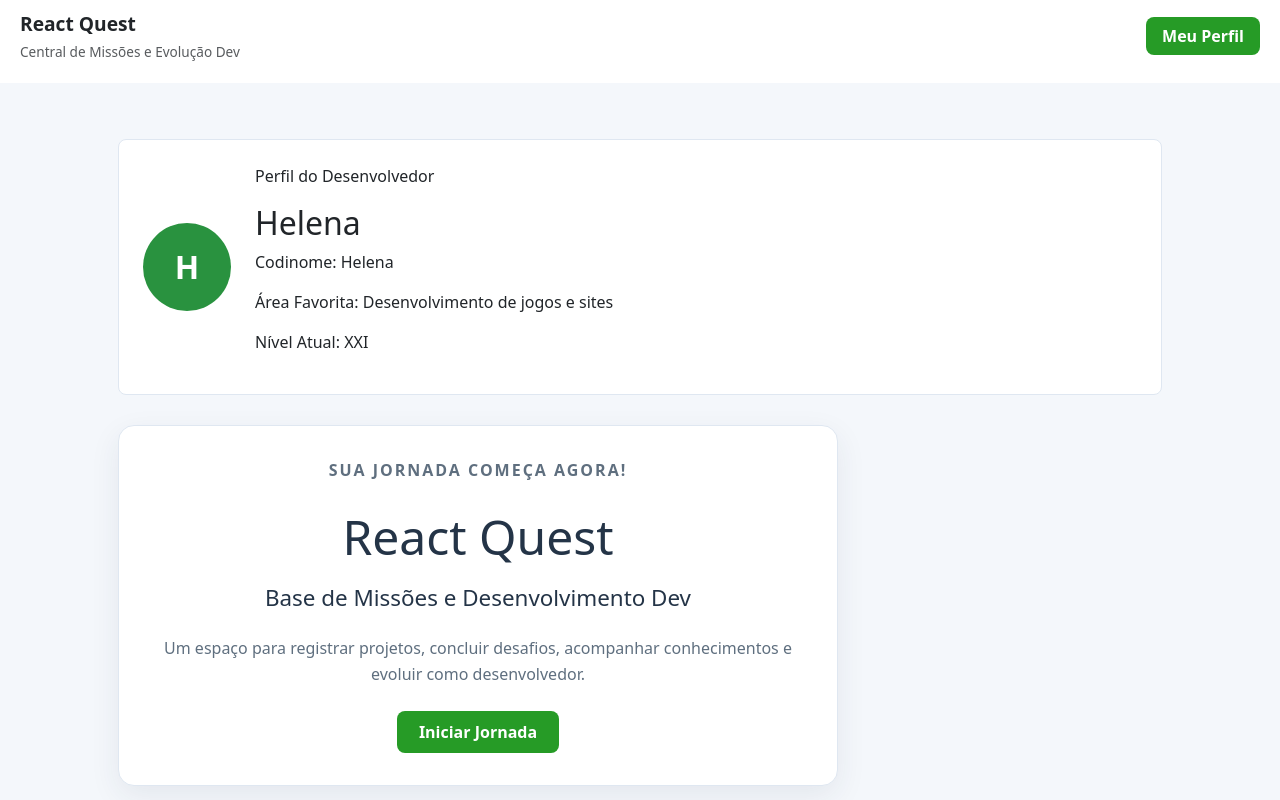
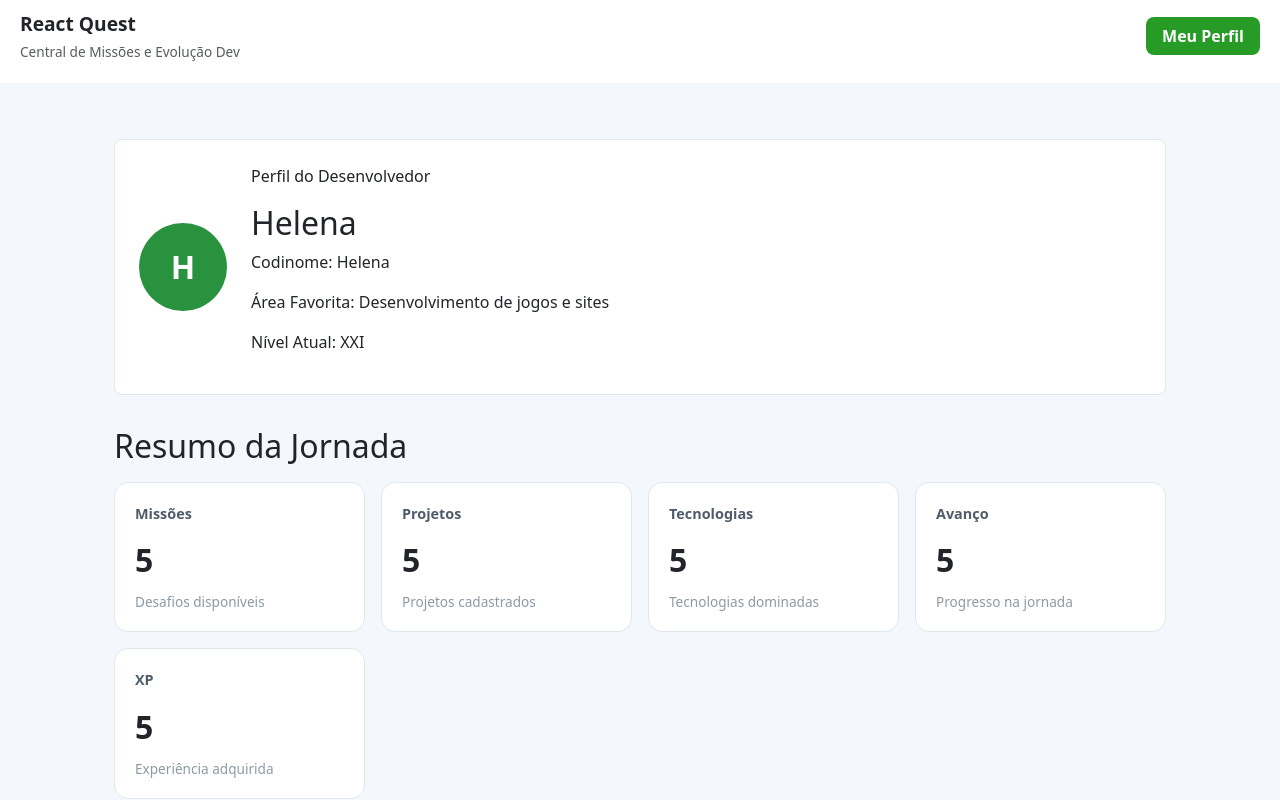
Before and after one commit to Unilelegroot/React-Quest, a React (Vite) app: page / in a window 1280 px wide. Shown: the top 800 px of the page. Built offline with nearby package versions, Linux system fonts and the light colour scheme.

Commit message:
feat: summary card

```diff
--- a/src/App.css
+++ b/src/App.css
@@ -13,5 +13,39 @@
   max-width: 1100px;
   flex: 1;
   margin:0 auto;
-  padding: 32px 28px;
+  padding: 32px 24px;
+  flex-direction: column;
+  justify-content: center;
+  align-items: center;
 }
+
+.summary-section{
+  margin-top: 32px;
+}
+
+.summary-section h2{
+  margin-bottom:16px;
+}
+
+.summary-grid{
+  display: grid;
+  grid-template-columns: repeat(4,1fr);
+  gap: 16px;
+}
+
+@media (max-width: 768px) {
+  .summary-grid{
+    grid-template-columns: repeat(2,1fr);
+  }
+}
+
+@media (max-width: 480px) {
+  .profile-card{
+    flex-direction: column;
+    align-items: flex-start;
+  }
+
+  .summary-grid{
+    grid-template-columns: 1fr;
+  }
+}
--- a/src/App.jsx
+++ b/src/App.jsx
@@ -3,6 +3,41 @@ import Header from "./components/Header"
 import Welcome from "./components/Welcome"
 import Footer from "./components/Footer"
 import ProfileCard from "./components/ProfileCard"
+import SummaryCard from "./components/SummaryCard"
+
+const summaryData = [
+{
+  id:1,
+  title: "Missões",
+  value: 5,
+  description: "Desafios disponíveis"
+},
+{
+  id:2,
+  title: "Projetos",
+  value: 5,
+  description: "Projetos cadastrados"
+},
+{
+  id:3,
+  title: "Tecnologias",
+  value: 5,
+  description: "Tecnologias dominadas"
+},
+{
+  id:4,
+  title: "Avanço",
+  value: 5,
+  description: "Progresso na jornada"
+},
+{
+  id:5,
+  title: "XP",
+  value: 5,
+  description: "Experiência adquirida"
+}
+]
+
 function App() {
   return (
     <main className="app">
@@ -12,7 +47,19 @@ function App() {
           name="Helena"
           codiname="Helena"
           favoriteArea="Desenvolvimento de jogos e sites"
-          level="XXI"/>
+          level="XXI" />
+        <section className="summary-section" >
+          <h2>Resumo da Jornada</h2>
+          <div className="summary-grid">
+            {summaryData.map((item) => (
+              <SummaryCard
+                key={item.id}
+                title={item.title}
+                value={item.value}
+                description={item.description} />
+            ))}
+          </div>
+        </section>
         <Welcome />
       </div>
       <Footer />
--- /dev/null
+++ b/src/components/SummaryCard.jsx
@@ -0,0 +1,13 @@
+import "./summaryCard.css"
+
+function SummaryCard({ title, value, description }) {
+    return(
+        <article className="summaryCard">
+            <p className="summaryCard_title">{title}</p>
+            <strong className="summaryCard_value">{value}</strong>
+            <p className="summaryCard_description">{description}</p>
+        </article>
+    )
+}
+
+export default SummaryCard
--- /dev/null
+++ b/src/components/summaryCard.css
@@ -0,0 +1,28 @@
+.summaryCard{
+    padding: 20px;
+    border: 1px solid var(--color-border);
+    border-radius: 14px;
+    background: var(--color-surface);
+}
+
+.summaryCard_title{
+    margin: 0 0 12px;
+    font-size: 0.9rem;
+    font-weight: 700;
+    color: var(--color-text);
+    opacity: 0.8;
+}
+
+.summaryCard_value{
+    display: block;
+    margin-bottom: 8px;
+    font-size: 2rem;
+}
+
+.summaryCard_description{
+    margin: 0;
+    font-size: 0.85rem;
+    line-height: 1.4;
+    opacity: 0.7;
+    color: var(--color-muted);
+}
```
